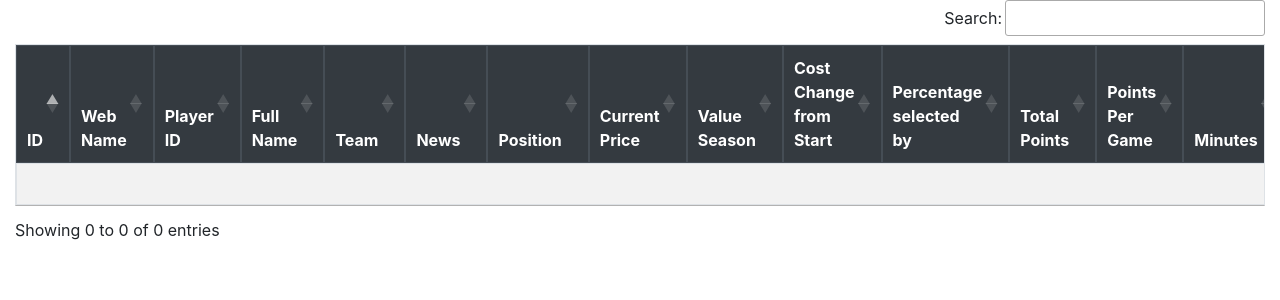
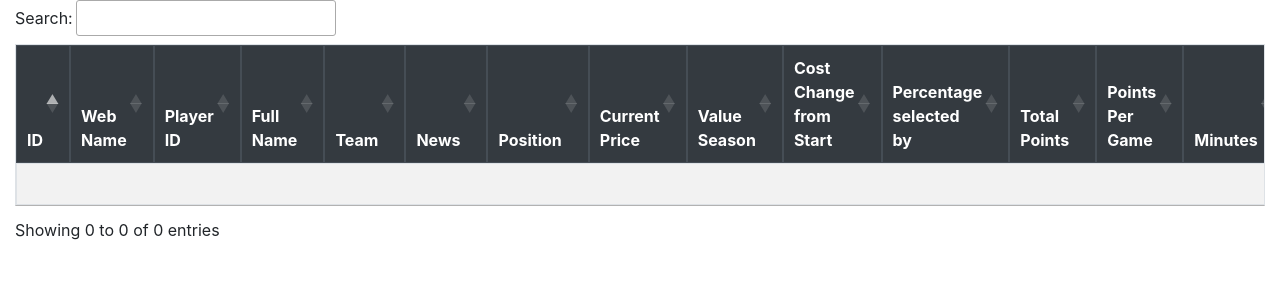
Before and after one commit to gnuchu/fpl, a PHP site: page / in a window 1280 px wide. Shown: the top 300 px of the page. Run offline with PHP 8.4, Linux system fonts and the light colour scheme; data that the repository does not hold is empty; some libraries are stand-ins or nearby versions.

Commit message:
Move search box left

```diff
--- /dev/null
+++ b/assets/css/custom.css
@@ -0,0 +1,3 @@
+.pull-left {
+  float: left !important;
+}
--- a/index.php
+++ b/index.php
@@ -3,6 +3,7 @@
   <head>
     <link rel="stylesheet" href="https://stackpath.bootstrapcdn.com/bootstrap/4.5.2/css/bootstrap.min.css" integrity="sha384-JcKb8q3iqJ61gNV9KGb8thSsNjpSL0n8PARn9HuZOnIxN0hoP+VmmDGMN5t9UJ0Z" crossorigin="anonymous">
     <link rel="stylesheet" href="https://cdn.datatables.net/1.10.22/css/jquery.dataTables.min.css">
+    <link rel="stylesheet" href="assets/css/custom.css">
 
     <script src="https://code.jquery.com/jquery-3.5.1.slim.min.js" integrity="sha256-4+XzXVhsDmqanXGHaHvgh1gMQKX40OUvDEBTu8JcmNs=" crossorigin="anonymous"></script>
     <script src="https://cdn.datatables.net/1.10.22/js/jquery.dataTables.min.js"></script>
@@ -17,6 +18,8 @@
       $('#player_info').DataTable({
         paging: false
       });
+
+      $('.dataTables_filter').addClass('pull-left');
     });
   </script>
 
```
Also changed, not shown: 1 other file.
